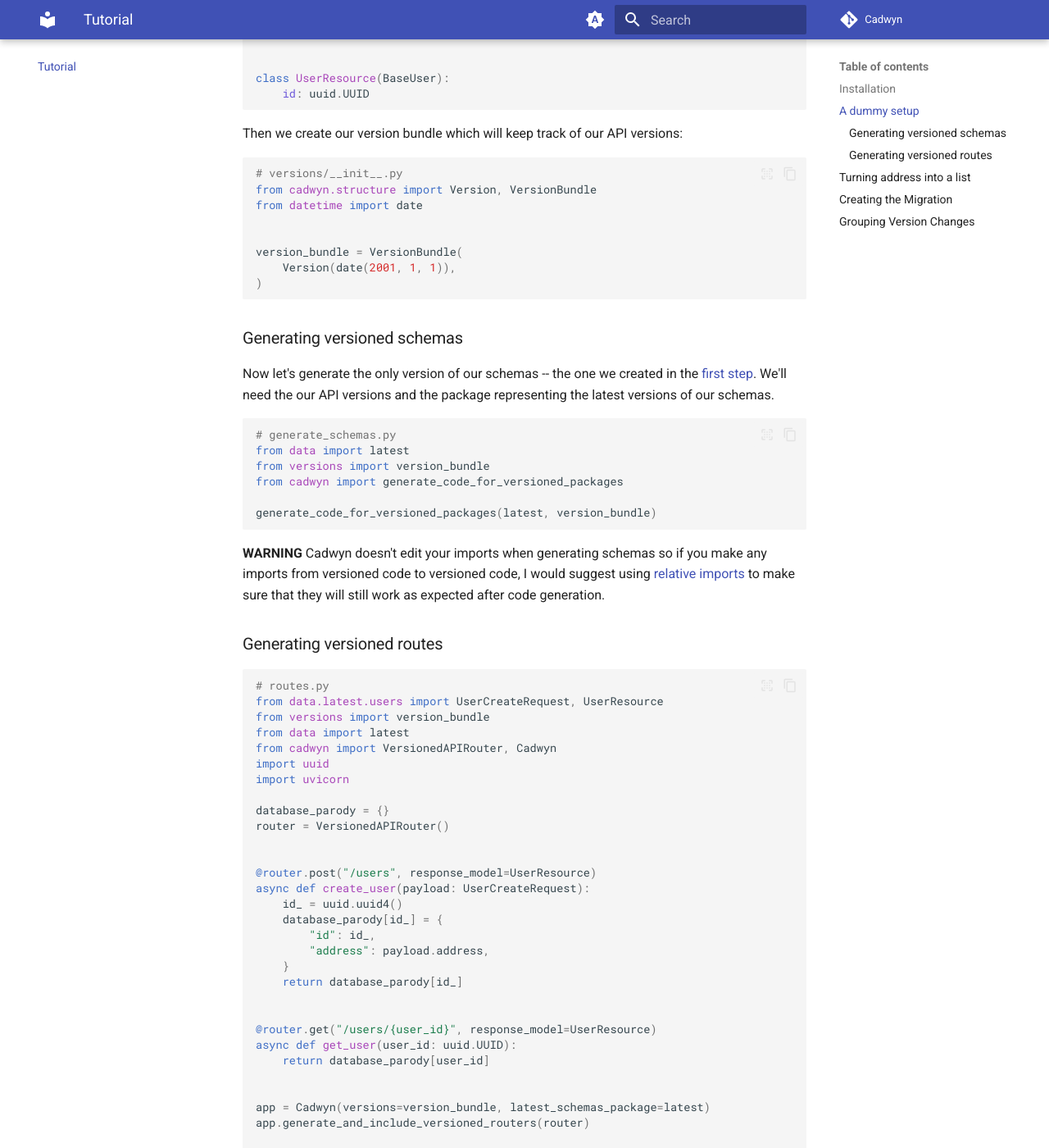
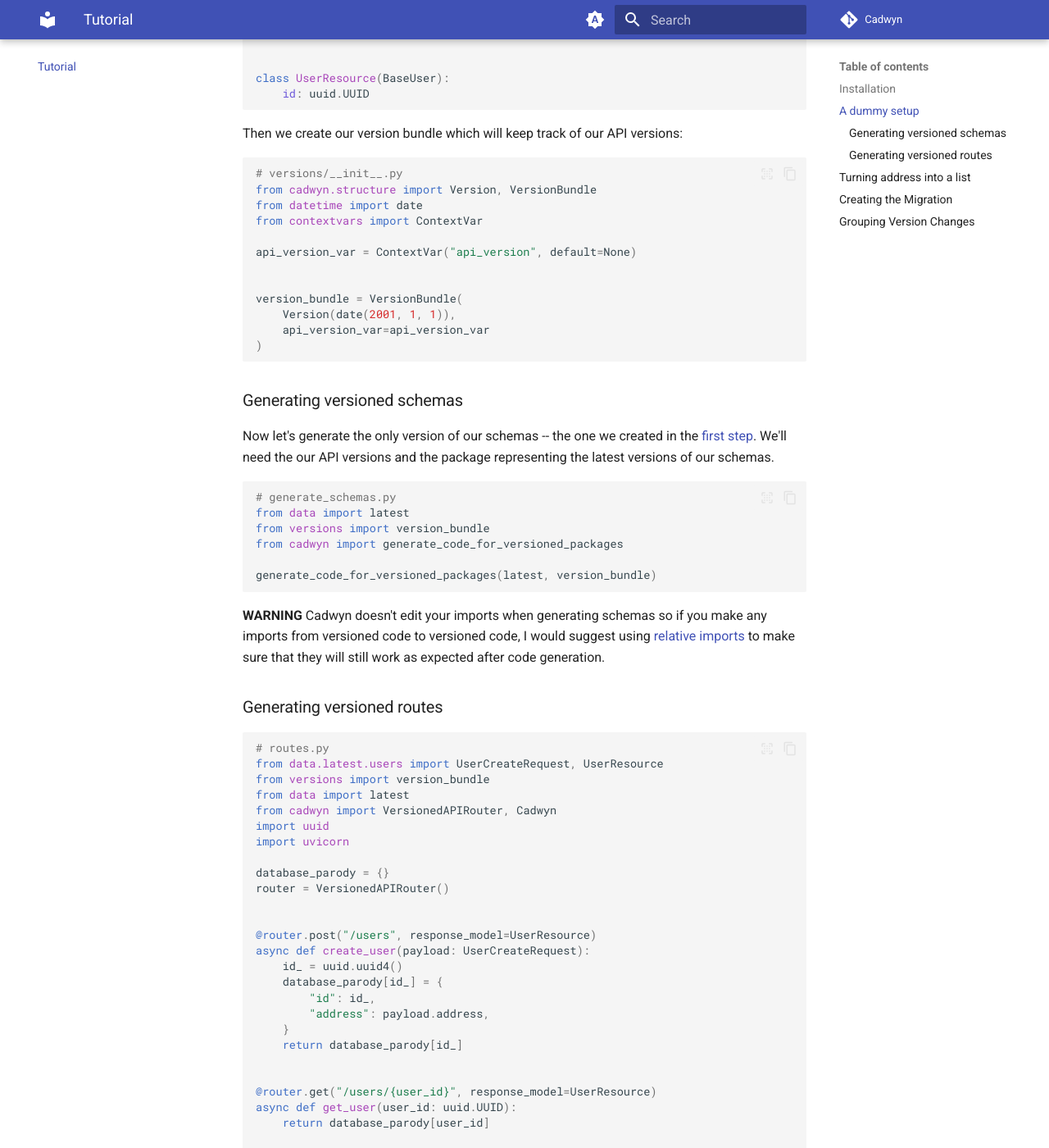
Before and after one commit to zmievsa/cadwyn, an MkDocs documentation site: the page built from docs/tutorial.md, in a window 1280 px wide and 1400 px high, scrolled down 1188 px. Shown: the whole window at 82% size. Built offline with MkDocs 1.6.1 and Material for MkDocs 9.7.7, drawn with Linux system fonts in a browser that asks for light colours; comment, search, counter and statistics services are not loaded; some of the changed text lies outside the part shown.

Commit message:
Update tutorial.md

````diff
--- a/docs/tutorial.md
+++ b/docs/tutorial.md
@@ -57,10 +57,14 @@ Then we create our version bundle which will keep track of our API versions:
 # versions/__init__.py
 from cadwyn.structure import Version, VersionBundle
 from datetime import date
+from contextvars import ContextVar
+
+api_version_var = ContextVar("api_version", default=None)
 
 
 version_bundle = VersionBundle(
     Version(date(2001, 1, 1)),
+    api_version_var=api_version_var
 )
 ```
 
@@ -109,7 +113,7 @@ async def get_user(user_id: uuid.UUID):
     return database_parody[user_id]
 
 
-app = Cadwyn(versions=version_bundle, latest_schemas_package=latest)
+app = Cadwyn(versions=version_bundle, latest_schemas_module=latest)
 app.generate_and_include_versioned_routers(router)
 
 uvicorn.run(app)
````
